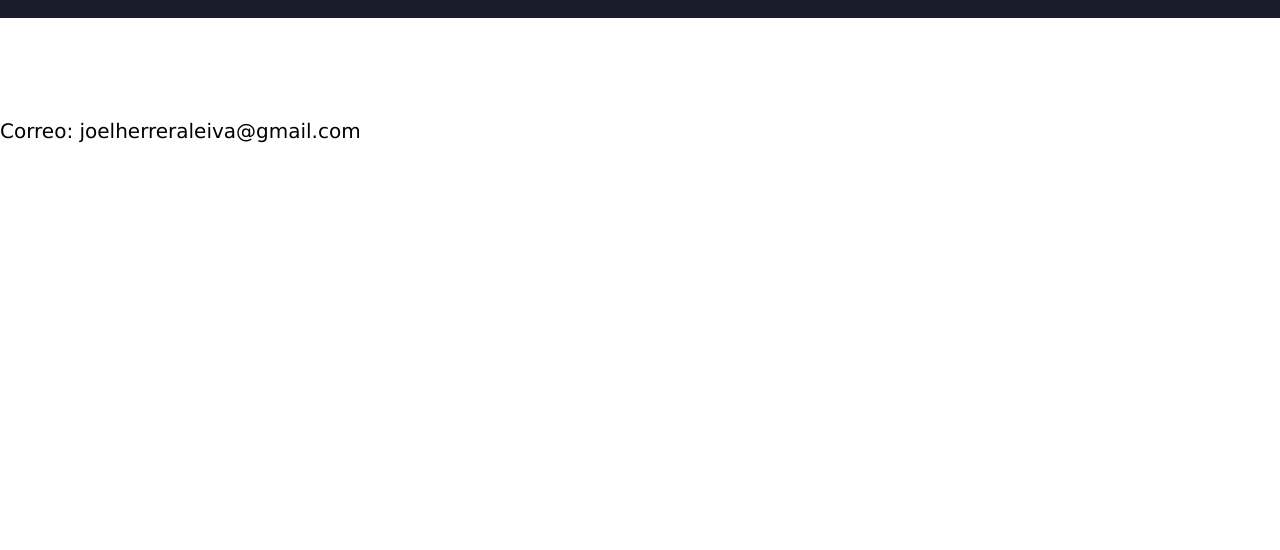
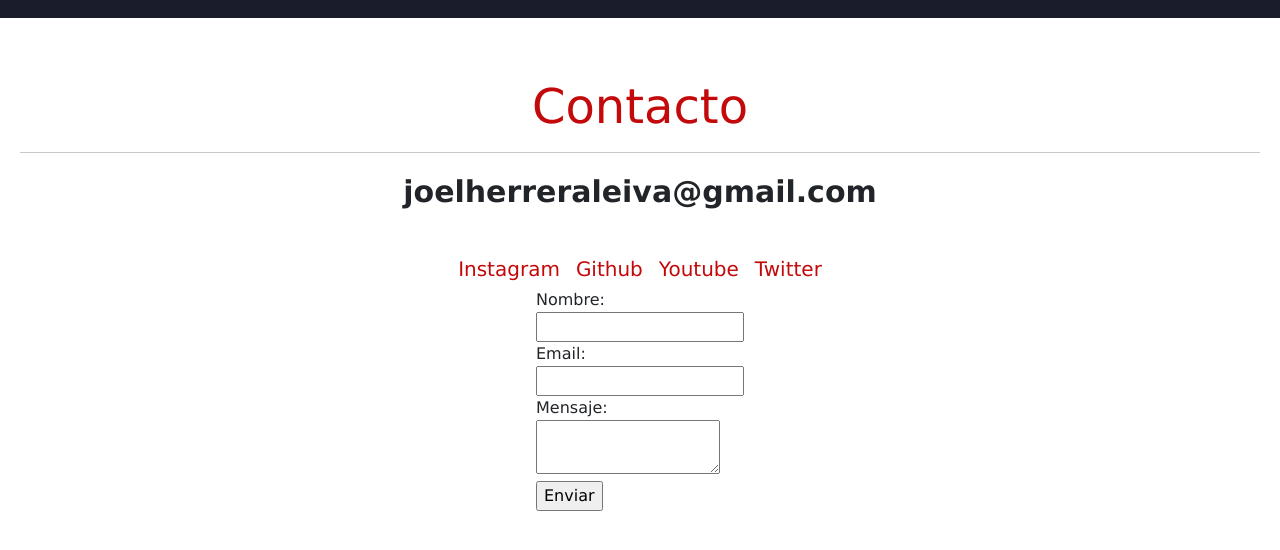
Before and after one commit to Joelherr09/joelherr09.github.io, a plain HTML site: page index.html in a window 1280 px wide. Shown: the part 1872-2422 px from the top of the page. Before the commit the page ends 2018 px from the top, so only its background shows below. Drawn offline with nearby package versions, Linux system fonts and the light colour scheme.

Commit message:
v3.0
avance contacto

```diff
--- a/index.html
+++ b/index.html
@@ -102,13 +102,31 @@
     </section>
 
 
-    <section id="contacto">
-        <h1 style="font-size: 48px; color: white; margin: 10px 40px; padding: 10px;">Contacto</h1>
+    <section id="contacto" style="padding: 60px 20px;">
+      <h1 style="font-size: 48px; color: #C3090A;display: flex;align-items: center;justify-content: center;">Contacto</h1>
+      <hr>
+      <div id="email">
+        <p style="display: flex;align-items: center;justify-content: center;font-size: 30px;"><strong>joelherreraleiva@gmail.com</strong> </p>
+      </div>
+      <div id="redes-sociales" style="display: flex;align-items: center;justify-content: center; padding-top: 20px;">
+        <a href="https://www.instagram.com/joelcl.dev/" style="margin: 4px 8px; text-decoration: none; color: #C3090A; font-size: 20px;">Instagram</a>
+        <a href="https://github.com/Joelherr09" style="margin: 4px 8px; text-decoration: none; color: #C3090A; font-size: 20px;">Github</a>
+        <a href="https://www.youtube.com/@joeldev_" style="margin: 4px 8px; text-decoration: none; color: #C3090A; font-size: 20px;">Youtube</a>
+        <a href="https://twitter.com/joelherr09" style="margin: 4px 8px; text-decoration: none; color: #C3090A; font-size: 20px;">Twitter</a>
+      </div>
 
-        <p style="color: #000000;margin: 0px;padding: 0px; font-size: 20px;">Correo: joelherreraleiva@gmail.com</p>
+      <div id="canales-de-contacto" style="display: flex;align-items: center;justify-content: center; margin-bottom: 80px;">
+        <form>
+          <label for="nombre">Nombre:</label><br>
+          <input type="text" id="nombre" name="nombre"><br>
+          <label for="email">Email:</label><br>
+          <input type="text" id="email" name="email"><br>
+          <label for="mensaje">Mensaje:</label><br>
+          <textarea id="mensaje" name="mensaje"></textarea><br>
+          <input type="submit" value="Enviar">
+        </form>
+      </div>
     </section>
-
-
 
 
     <script src="https://cdn.jsdelivr.net/npm/bootstrap@5.1.3/dist/js/bootstrap.bundle.min.js" integrity="sha384-ka7Sk0Gln4gmtz2MlQnikT1wXgYsOg+OMhuP+IlRH9sENBO0LRn5q+8nbTov4+1p" crossorigin="anonymous"></script>
```
